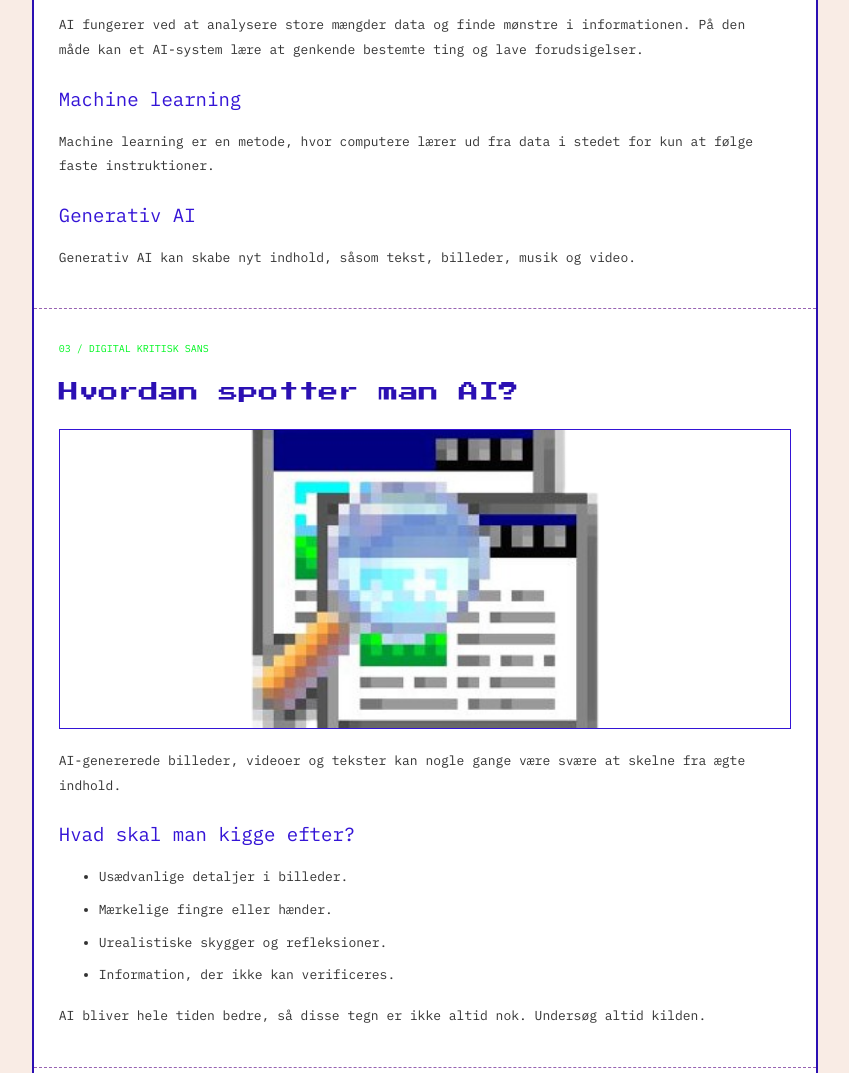
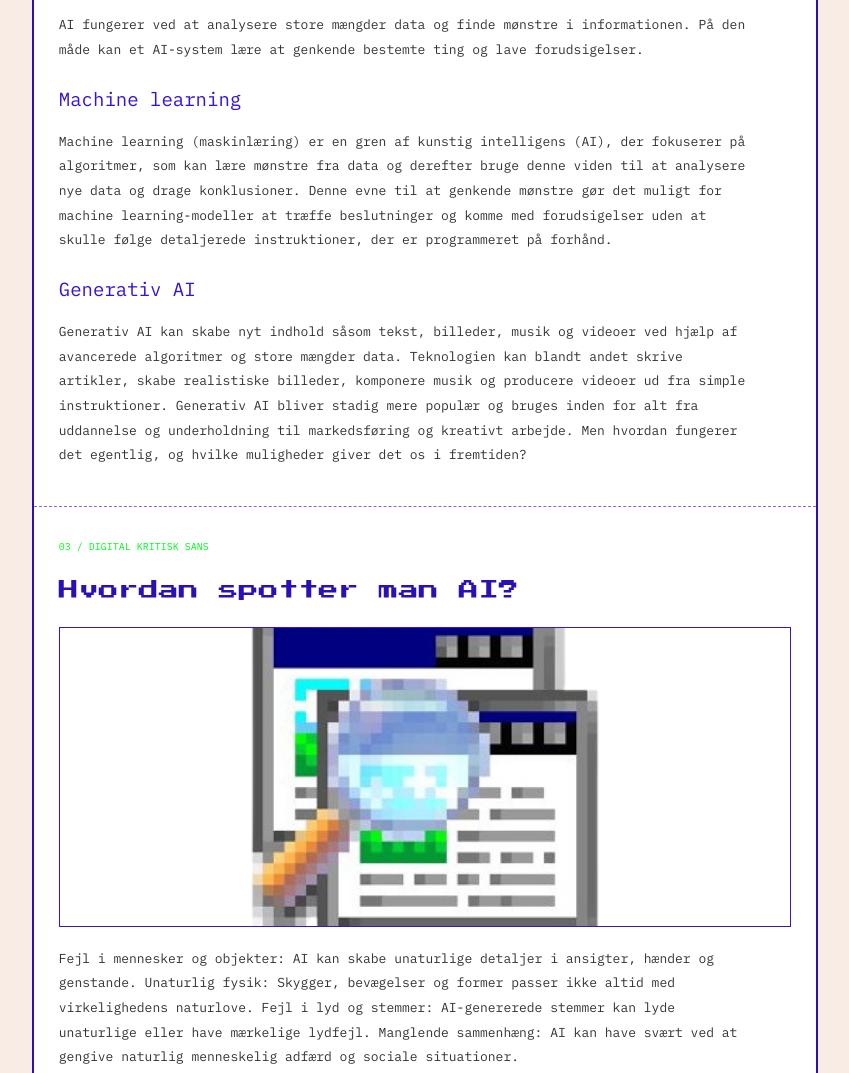
Before and after one commit to cecilialovescats/OnlineLifeDK, a plain HTML site: page how.html in a window 1280 px wide. Shown: the part 1480-2553 px from the top of the page, without its empty margins (345-1194 px from the left). Drawn offline with Linux system fonts and the light colour scheme.

Commit message:
Update how.html

```diff
--- a/how.html
+++ b/how.html
@@ -123,16 +123,15 @@
                 <h3>Machine learning</h3>
 
                 <p>
-                    Machine learning er en metode, hvor
-                    computere lærer ud fra data i stedet
-                    for kun at følge faste instruktioner.
+              Machine learning (maskinlæring) er en gren af kunstig intelligens (AI), der fokuserer på algoritmer, som kan lære mønstre fra data og derefter bruge denne viden til at analysere nye data og drage konklusioner.
+Denne evne til at genkende mønstre gør det muligt for machine learning-modeller at træffe beslutninger og komme med forudsigelser uden at skulle følge detaljerede instruktioner, der er programmeret på forhånd.
                 </p>
 
                 <h3>Generativ AI</h3>
+                <p>
+                    Generativ AI kan skabe nyt indhold såsom tekst, billeder, musik og videoer ved hjælp af avancerede algoritmer og store mængder data. Teknologien kan blandt andet skrive artikler, skabe realistiske billeder, komponere musik og producere videoer ud fra simple instruktioner.
 
-                <p>
-                    Generativ AI kan skabe nyt indhold,
-                    såsom tekst, billeder, musik og video.
+Generativ AI bliver stadig mere populær og bruges inden for alt fra uddannelse og underholdning til markedsføring og kreativt arbejde. Men hvordan fungerer det egentlig, og hvilke muligheder giver det os i fremtiden?
                 </p>
 
             </article>
@@ -146,9 +145,13 @@
                      alt="AI generated content">
 
                 <p>
-                    AI-genererede billeder, videoer og tekster
-                    kan nogle gange være svære at skelne fra
-                    ægte indhold.
+                   Fejl i mennesker og objekter: AI kan skabe unaturlige detaljer i ansigter, hænder og genstande.
+
+Unaturlig fysik: Skygger, bevægelser og former passer ikke altid med virkelighedens naturlove.
+
+Fejl i lyd og stemmer: AI-genererede stemmer kan lyde unaturlige eller have mærkelige lydfejl.
+
+Manglende sammenhæng: AI kan have svært ved at gengive naturlig menneskelig adfærd og sociale situationer.
                 </p>
 
                 <h3>Hvad skal man kigge efter?</h3>
```
